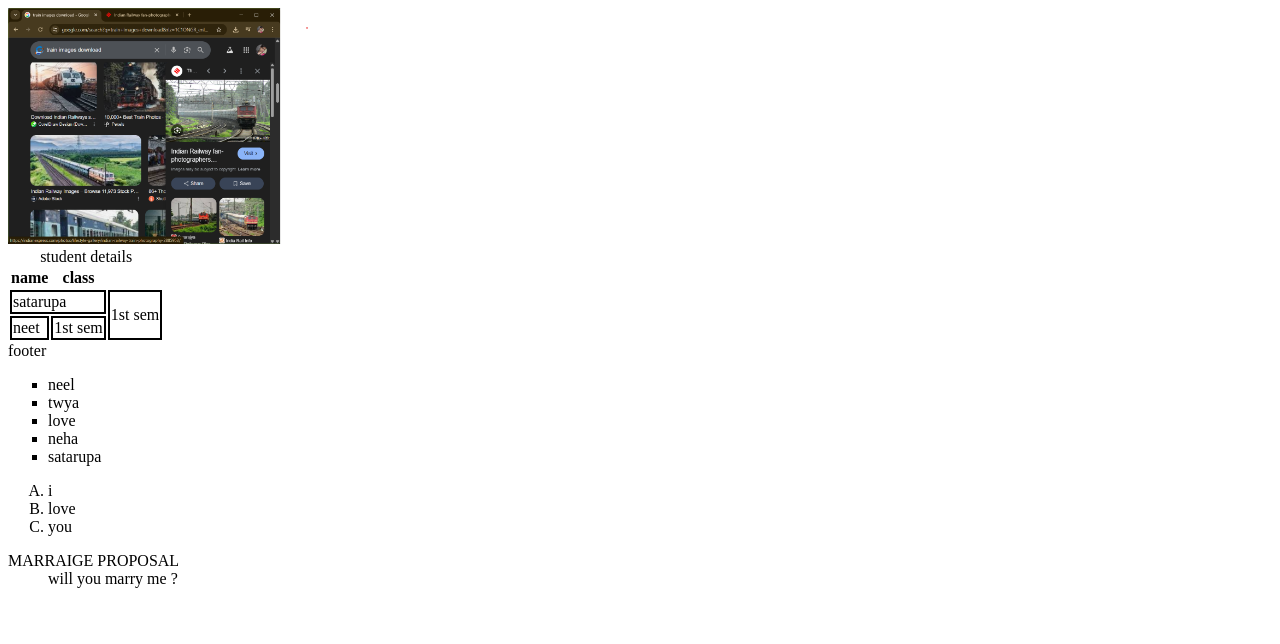
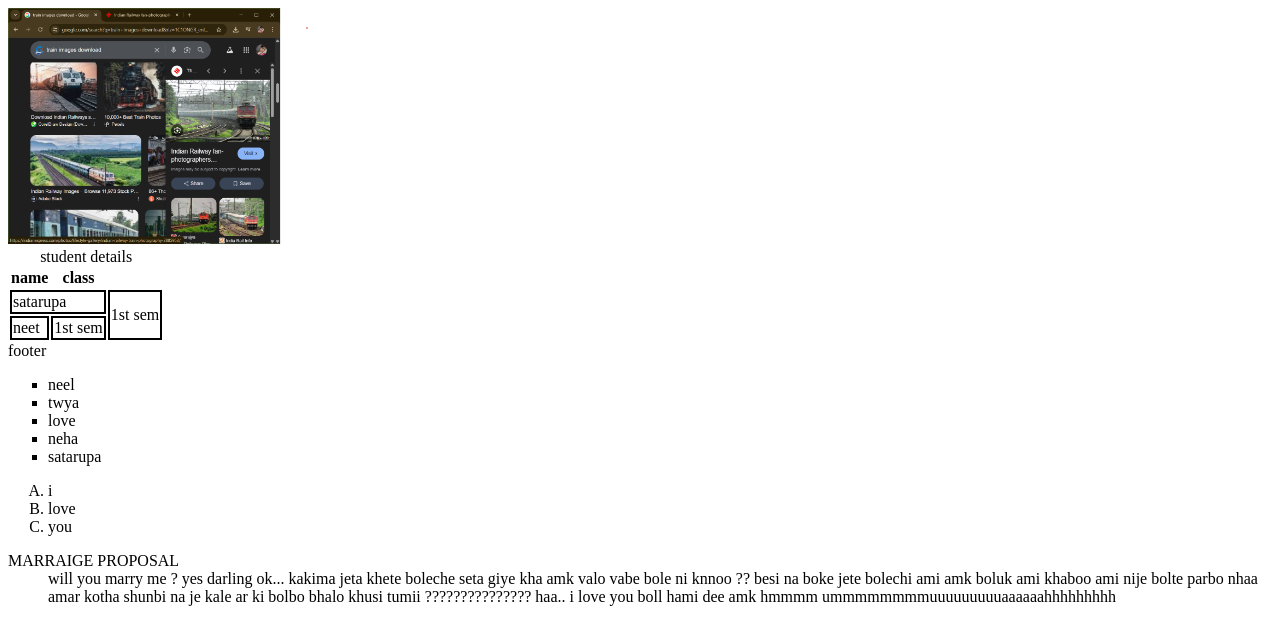
Before and after one commit to satarupanaskar25/web-development, a plain HTML site: page video_5/index.html in a window 1280 px wide. Drawn offline with Linux system fonts and the light colour scheme.

Commit message:
Co-authored-by: Neel Marik <neelmarik26@gmail.com>

```diff
--- a/video_5/index.html
+++ b/video_5/index.html
@@ -1,11 +1,13 @@
 <!DOCTYPE html>
 <html lang="en">
+
 <head>
     <meta charset="UTF-8">
     <meta name="viewport" content="width=device-width, initial-scale=1.0">
     <title>images</title>
     <link rel="stylesheet" href="style.css">
 </head>
+
 <body>
     <img width="300" hight="320" src="image.png" alt="Train image">
     <table>
@@ -29,7 +31,9 @@
         </tbody>
 
     </table>
-     <tfoot> <footer> footer </footer></tfoot>
+    <tfoot>
+        <footer> footer </footer>
+    </tfoot>
 
     <ul type="square">
         <li>neel</li>
@@ -49,9 +53,27 @@
         <dt>MARRAIGE PROPOSAL</dt>
         <dd>
             will you marry me ?
+            yes darling
+            ok...
+            kakima jeta khete boleche seta giye kha
+            amk valo vabe bole ni knnoo ??
+            besi na boke jete bolechi ami
+            amk boluk ami khaboo
+
+            ami nije bolte parbo nhaa
+            amar kotha shunbi na je kale ar ki bolbo bhalo
+            <!-- i love you darling ami e bolchi maa k dara  -->
+            khusi tumii ???????????????
+            haa..
+            i love you boll
+            hami dee
+            amk
+            hmmmm
+            ummmmmmmmuuuuuuuuuaaaaaahhhhhhhhh
         </dd>
     </dl>
 
 
 </body>
+
 </html>
```
Lines whose indentation alone changed are shown as unchanged.
